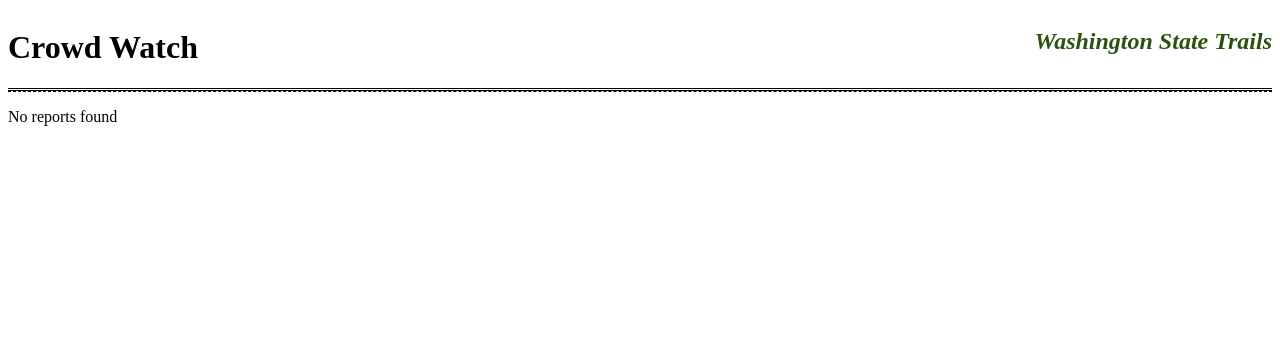
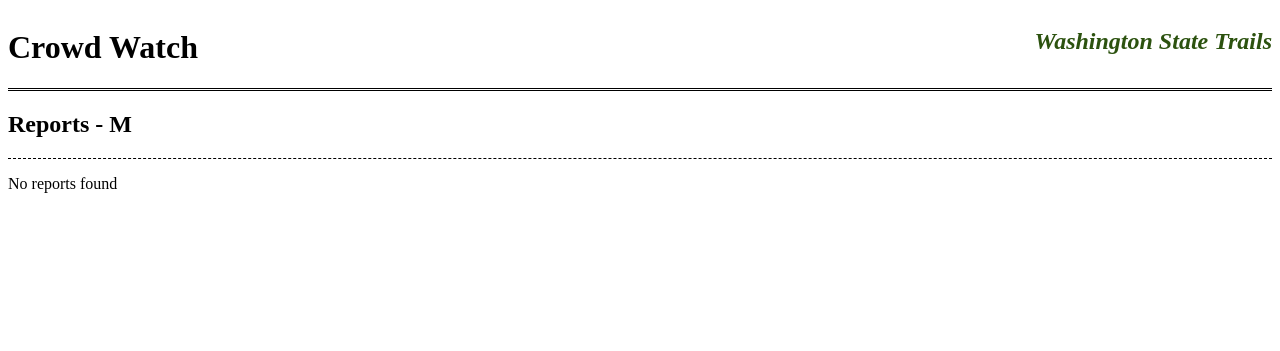
Before and after one commit to kris71990/crowd-watch, a Django app: page /trails/reports/day/M in a window 1280 px wide. Shown: the top 351 px of the page. Run offline with Django 3.2, Linux system fonts and the light colour scheme; data that the repository does not hold is empty.

Commit message:
implemented time filter for trail

```diff
--- a/trails/static/trails/feeds.css
+++ b/trails/static/trails/feeds.css
@@ -29,3 +29,7 @@
 span {
   font-weight: bold;
 }
+
+#advice {
+  border-bottom: 1px dashed black;
+}
--- a/trails/static/trails/forms.css
+++ b/trails/static/trails/forms.css
@@ -63,11 +63,11 @@
   color: red;
 }
 
-.filter-day {
+.filters {
   padding: 20px 0;
   border-bottom: 1px dashed black;
 }
 
-.filter-day form {
+.filters form {
   border-top: none;
 }
--- a/trails/templates/trails/reports_day.html
+++ b/trails/templates/trails/reports_day.html
@@ -13,6 +13,8 @@
     <div class="subheader">
     {% if reports_list %}
       <h2>Reports - {{ reports_list.0.get_day_hiked_display }}</h2>
+    {% else %}
+      <h2>Reports - {{ day }}</h2>
     {% endif %}
     </div>
     <div class="report">
--- a/trails/templates/trails/reports_time.html
+++ b/trails/templates/trails/reports_time.html
@@ -11,9 +11,7 @@
   <body>
     {% include "./header.html" %}
     <div class="subheader">
-    {% if reports_list %}
       <h2>Reports - {{ period }}</h2>
-    {% endif %}
     </div>
     <div class="report">
     {% if reports_list %}
--- a/trails/urls.py
+++ b/trails/urls.py
@@ -20,7 +20,7 @@
 
   # TODO
   path('<str:region>/<str:trail>/filtering/', views.reports_filter, name='reports_filter'),
-  path('<str:region>/<str:trail>/<str:day>', views.reports_trail_day, name='reports_trail_day'),
-  path('<str:region>/<str:trail>/reports/time/<str:period>', views.reports_trail_time, name='reports_trail_time')
+  path('<str:region>/<str:trail>/day/<str:day>', views.reports_trail_day, name='reports_trail_day'),
+  path('<str:region>/<str:trail>/time/<str:period>', views.reports_trail_time, name='reports_trail_time')
   #
 ]
--- a/trails/views.py
+++ b/trails/views.py
@@ -4,11 +4,11 @@
 from django.forms import ModelChoiceField
 from django.utils import timezone
 from django.urls import reverse
-from datetime import datetime, time
 from django.shortcuts import redirect
 
 from .models import Trail, Trailhead, Report
-from .forms import TrailForm, TrailheadForm, ReportForm, SelectDayForm
+from .forms import TrailForm, TrailheadForm, ReportForm, SelectDayForm, SelectTimeForm
+from .utils import *
 
 def regions(request):
   regions_list = Trail.REGION_CHOICES
@@ -65,13 +65,15 @@
     TrailheadForm.base_fields['trail'] = ModelChoiceField(queryset=trail_obj)
     formTh = TrailheadForm(initial={ 'trail': trail }, label_suffix='')
 
-  formFilter = SelectDayForm()
+  formDayFilter = SelectDayForm()
+  formTimeFilter = SelectTimeForm()
   context = {
     'trailheads_list': trailheads_list,
     'region': region,
     'trail': trail_obj[0],
     'formTh': formTh,
-    'formFilter': formFilter
+    'formDayFilter': formDayFilter,
+    'formTimeFilter': formTimeFilter,
   }
   return render(request, 'trails/trailheads.html', context)
 
@@ -120,26 +122,32 @@
   }
   return render(request, 'trails/report.html', context)
 
+def reports_filter(request, region, trail):
+  if request.method == 'POST':
+    filter = request.POST.get('days_field')
+    if filter is None:
+      form = SelectTimeForm(request.POST)
+      if form.is_valid():
+        time = form.cleaned_data['time_field']
+        return redirect('reports_trail_time', region=region, trail=trail, period=time)
+    else:
+      form = SelectDayForm(request.POST)
+      if form.is_valid():
+        day = form.cleaned_data['days_field']
+        return redirect('reports_trail_day', region=region, trail=trail, day=day)
+
 def reports_day(request, day):
   reports = Report.objects.filter(day_hiked=day).order_by('-day_hiked')
-  context = { 'reports_list': reports }
+  context = { 'reports_list': reports, 'day': day }
   return render(request, 'trails/reports_day.html', context)
 
-def reports_filter(request, region, trail):
-  if request.method == 'POST':
-    form = SelectDayForm(request.POST)
+def reports_trail_day(request, region, trail, day):
+  reports_total_trail = Report.objects.filter(trail=trail)
+  reports_filter = reports_total_trail.filter(day_hiked=day).order_by('-day_hiked')
 
-    if form.is_valid():
-      day = form.cleaned_data['days_field']
-      return redirect('reports_trail_day', region=region, trail=trail, day=day)
-
-def reports_trail_day(request, region, trail, day):
-  reports_total = Report.objects.filter(trail=trail)
-  reports = reports_total.filter(day_hiked=day).order_by('-day_hiked')
-
-  if not reports:
+  if not reports_filter:
     trail_obj = Trail.objects.get(pk=trail)
-    total = len(reports_total)
+    total = len(reports_total_trail)
     context = {
       'region': region,
       'trail_day_empty': trail_obj,
@@ -147,44 +155,17 @@
       'reports_total': total,
     }
   else:
-    total = len(reports_total)
-    reports_list_total = len(reports)
-    ratio = (reports_list_total / total) * 100
-
-    if (ratio > 80):
-      advice = 'Crowded: at least 4 of 5 people hike on this day - choose a different day to avoid crowds.'
-    elif (ratio > 50):
-      advice = 'Popular: a majority of hikers hike on this day - consider choosing a different day to avoid crowds.'
-    elif (ratio > 40):
-      advice = 'Expect people: roughly half of hikers choose this day - consider choosing a different day to avoid people.'
-    elif (ratio > 25):
-      advice = 'Expect people: roughly 3 of every 10 hikers hike on this day - this is a good day to avoid crowds.'
-    elif(ratio > 10):
-      advice = 'Minimal traffic: about 2 in 10 people hike on this day - this is a good day to avoid crowds'
-    else:
-      advice = 'Solitude: few people hike on this day - this is the ideal day to avoid people'
+    total_trail_report_count = len(reports_total_trail)
+    filter_report_count = len(reports_filter)
+    advice = create_advice(total_trail_report_count, filter_report_count)
     context = {
-      'reports_list': reports,
-      'reports_total': total,
-      'reports_list_total': reports_list_total,
+      'reports_list': reports_filter,
+      'reports_total': total_trail_report_count,
+      'reports_list_total': filter_report_count,
+      'day': day,
       'advice': advice
     }
   return render(request, 'trails/reports.html', context)
-
-def parse_time(period):
-  if period == 'morning':
-    min = time(0, 00)
-    max = time(11, 59)
-  elif period == 'afternoon':
-    min = time(12, 00)
-    max = time(17, 59)
-  elif period == 'evening':
-    min = time(18, 00)
-    max = time(21, 59)
-  else:
-    min = time(22, 00)
-    max = time(23, 59)
-  return { 'min': min, 'max': max }
 
 def reports_time(request, period):
   range = parse_time(period)
@@ -198,13 +179,32 @@
 
 def reports_trail_time(request, region, trail, period):
   range = parse_time(period)
-  reports = Report.objects.filter(trail=trail).filter(trail_begin__gte=range['min']).filter(trail_begin__lte=range['max'])
+  reports_total_trail = Report.objects.filter(trail=trail)
+  reports_filter = Report.objects.filter(trail=trail).filter(trail_begin__gte=range['min']).filter(trail_begin__lte=range['max'])
   period_print = '%s (%s-%s)' % (period.capitalize(), range['min'], range['max'])
-  context = {
-    'reports_list_trail': reports,
-    'period': period_print,
-  }
-  return render(request, 'trails/reports_time.html', context)
+
+  if not reports_filter:
+    trail_obj = Trail.objects.get(pk=trail)
+    total = len(reports_total_trail)
+    context = {
+      'region': region,
+      'trail_time_empty': trail_obj,
+      'period': period_print,
+      'reports_total': total,
+    }
+  else:
+    total_trail_report_count = len(reports_total_trail)
+    filter_report_count = len(reports_filter)
+    advice = create_advice(filter_report_count, total_trail_report_count)
+    context = {
+      'reports_list': reports_filter,
+      'reports_total': total_trail_report_count,
+      'reports_list_total': filter_report_count,
+      'period': period_print,
+      'advice': advice
+    }
+
+  return render(request, 'trails/reports.html', context)
 
 def index(request):
   return render(request, 'trails/index.html')
```
Also changed, not shown: trails/forms.py (+11 -0 lines), trails/templates/trails/reports.html (+25 -4 lines), trails/templates/trails/trailheads.html (+7 -2 lines), trails/tests/views/test_report_views.py (+6 -5 lines), trails/utils.py (added, +32 -0 lines).
